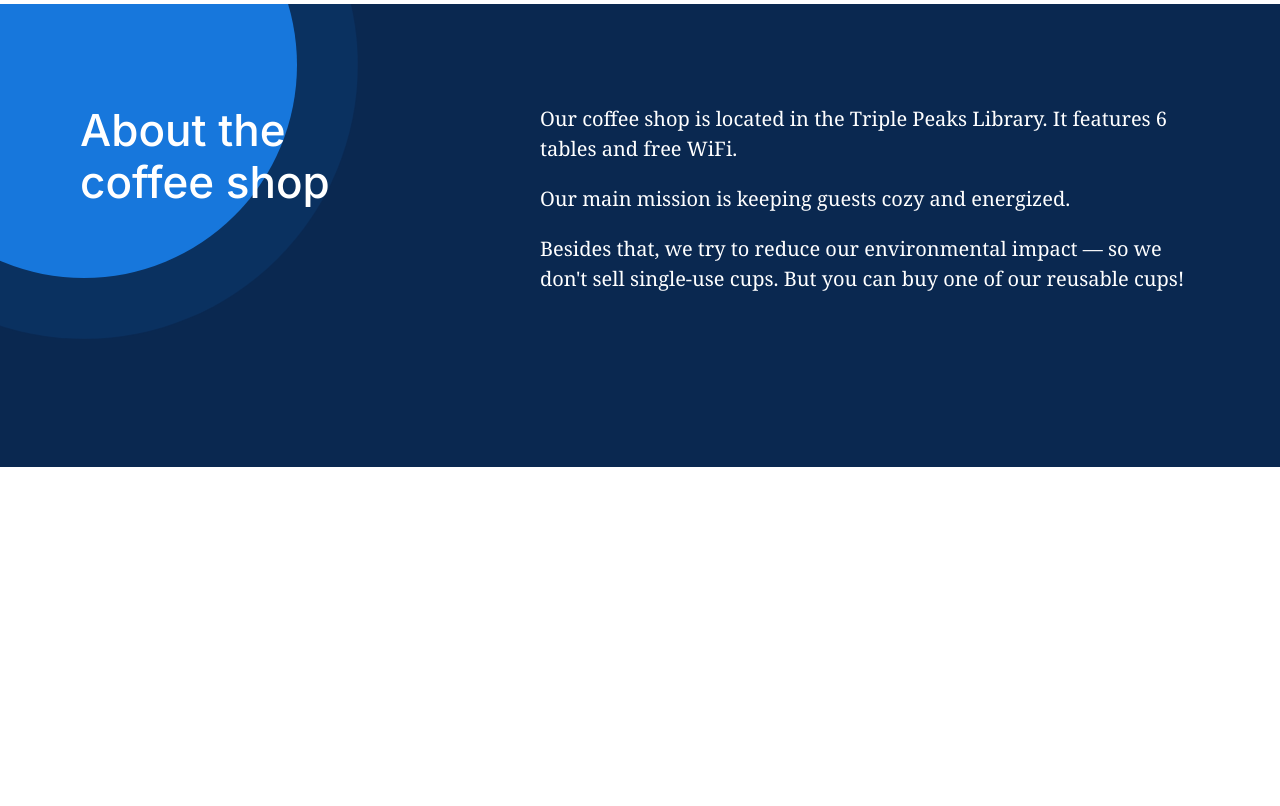
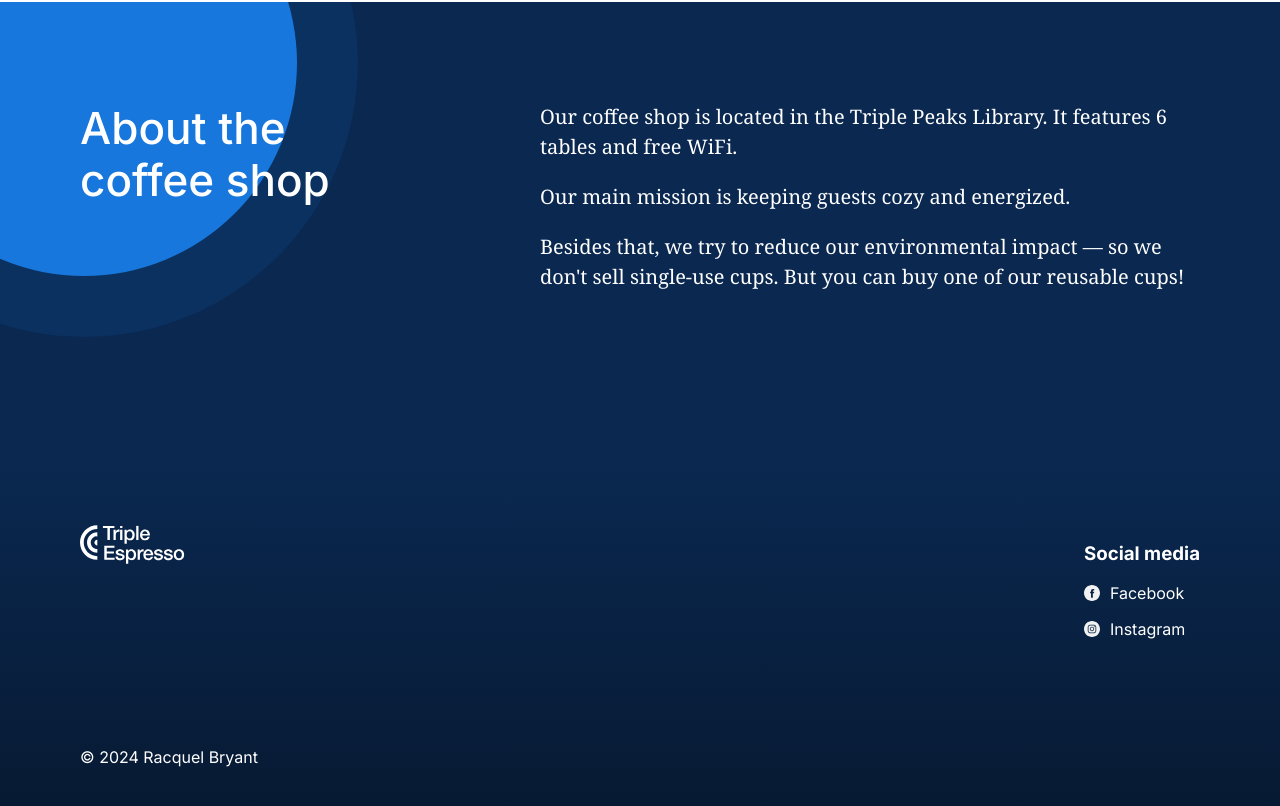
Before and after one commit to Rocky-eng-coder/se_project_coffeeshop, a plain HTML site: page index.html in a window 1280 px wide. Shown: the part 3606-4412 px from the top of the page. Before the commit the page ends 4073 px from the top, so only its background shows below. Drawn offline with Linux system fonts and the light colour scheme.

Commit message:
new changes to coffee shop project

```diff
--- /dev/null
+++ b/blocks/footer.css
@@ -0,0 +1,51 @@
+.footer {
+  background: linear-gradient(180deg, #0a2850 0%, #071931 100%);
+  font-family: "Inter", "Arial", san-serif;
+  color: #fff;
+  padding: 60px 80px;
+}
+
+.footer__content {
+  display: flex;
+  justify-content: space-between;
+}
+
+.footer__logo {
+  width: 105px;
+  height: 39px;
+}
+
+.footer__column-heading {
+  margin: 0 o 20px;
+}
+
+.footer__list {
+  margin: 0;
+  padding: 0;
+  list-style-type: none;
+  display: flex;
+  flex-direction: column;
+  gap: 16px;
+}
+
+.footer__social-link {
+  color: #fff;
+  text-decoration: none;
+  display: flex;
+  align-items: center;
+  transition: 0.7s;
+}
+
+.footer__social-icon {
+  width: 16px;
+  height: 16px;
+  margin-right: 10px;
+}
+
+.footer__copyright {
+  margin: 108px 0 0;
+}
+
+.footer__social-link:hover {
+  background-color: #c1c1c1;
+}
--- a/blocks/form.css
+++ b/blocks/form.css
@@ -39,21 +39,14 @@
   border-radius: 4px;
   margin-bottom: 32px;
   background-color: #1878dc;
-}
-
-.form__button[type="submit"] {
   color: #fff;
-  font-family: "/Inter", Arial, sans-serif;
-  font-style: normal;
-  font-weight: 500;
-  font-size: 16px;
-  line-height: 20px;
+  cursor: pointer;
+  transition: background-color 0.5s;
 }
 
 .form__button:hover {
   background-color: #3f96f3;
-  cursor: pointer;
-  transition: background-color 0.5s linear 1s;
+  opacity: 70%;
 }
 
 .form__checkbox {
--- a/blocks/menu.css
+++ b/blocks/menu.css
@@ -3,6 +3,7 @@
   display: flex;
   flex-direction: column;
   align-items: center;
+  background-image: url(../images/background_menu.svg);
 }
 
 .menu__title {
--- a/blocks/nav.css
+++ b/blocks/nav.css
@@ -22,6 +22,12 @@
 }
 
 .nav__link {
-  text-decoration-line: none;
+  text-decoration: none;
   color: #000000;
+  transition: 0.5s;
+  cursor: pointer;
 }
+
+.nav__link:hover {
+  background-color: #2f80ed;
+}
--- a/index.html
+++ b/index.html
@@ -267,7 +267,39 @@
           <div class="about__circle about__circle_animation_blurred"></div>
         </section>
       </main>
-      <footer class="footer"></footer>
+      <footer class="footer">
+        <div class="footer__content">
+          <img
+            src="./images/logo_coffeeshop_light.svg"
+            alt="Triple Espresso Logo"
+            class="footer__logo"
+          />
+          <div class="footer__column">
+            <h3 class="footer__column-heading">Social media</h3>
+            <ul class="footer__list">
+              <li class="footer__list-item">
+                <a href="#" class="footer__social-link"
+                  ><img
+                    src="./images/facebook_white.svg"
+                    alt="White Facebook icon"
+                    class="footer__social-icon"
+                  />Facebook</a
+                >
+              </li>
+              <li class="footer__list-item">
+                <a href="#" class="footer__social-link"
+                  ><img
+                    src="./images/instagram_white.svg"
+                    alt="White Instagram icon"
+                    class="footer__social-icon"
+                  />Instagram</a
+                >
+              </li>
+            </ul>
+          </div>
+        </div>
+        <p class="footer__copyright">&copy; 2024 Racquel Bryant</p>
+      </footer>
     </div>
   </body>
 </html>
--- a/pages/index.css
+++ b/pages/index.css
@@ -8,3 +8,4 @@
 @import url(../blocks/menu.css);
 @import url(../blocks/card.css);
 @import url(../blocks/about.css);
+@import url(../blocks/footer.css);
```
